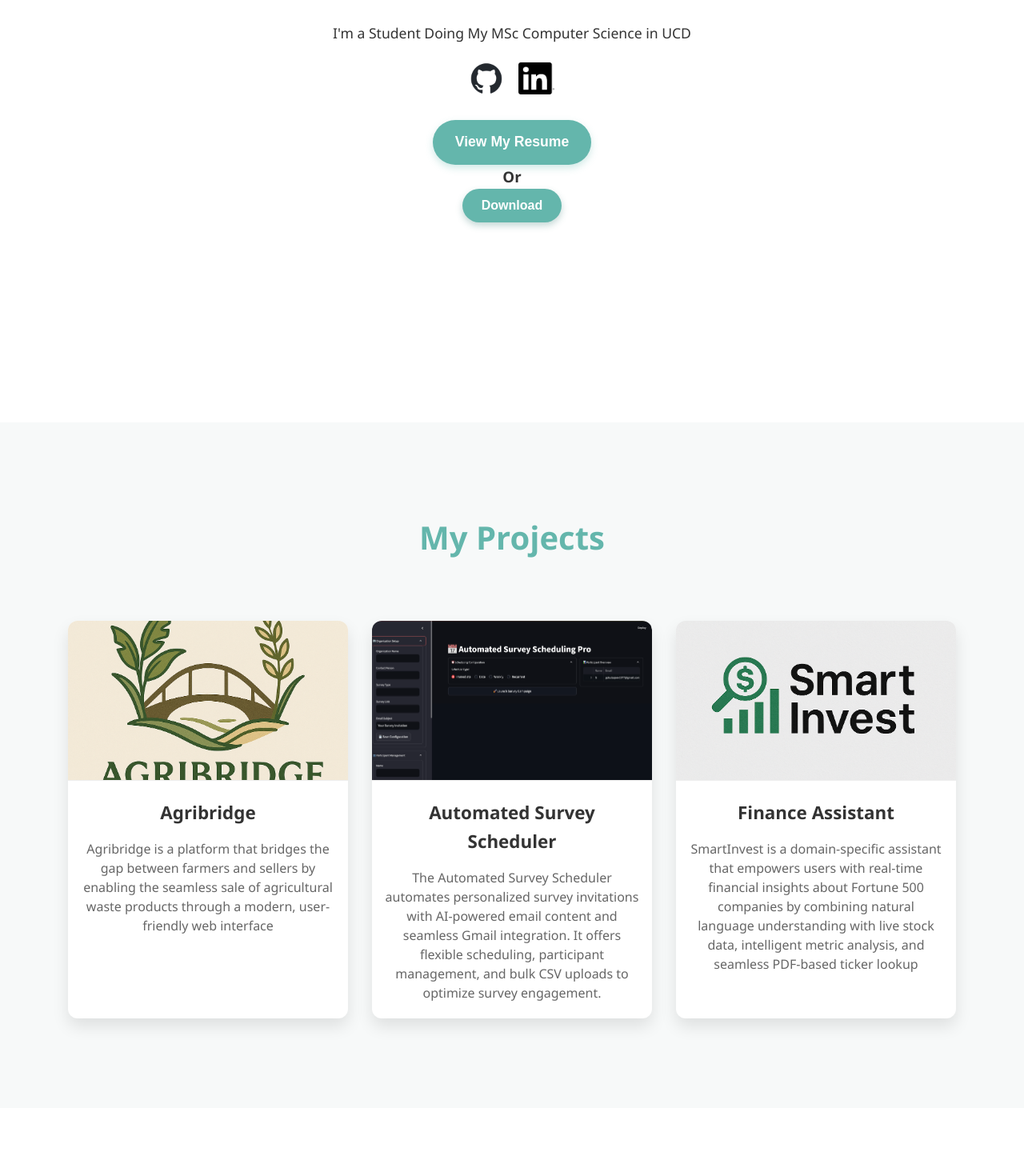
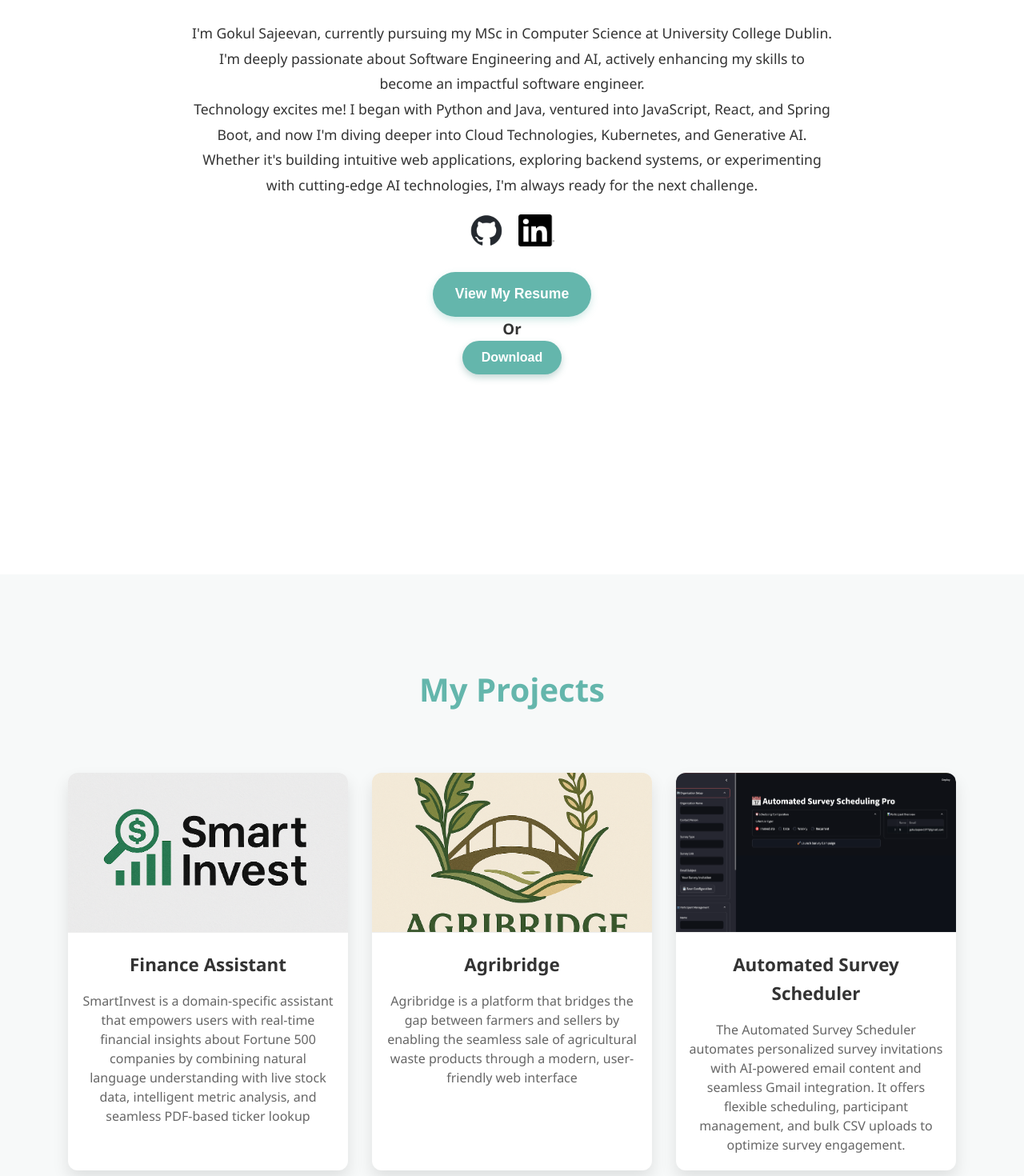
Before and after one commit to Gokulsajeev15/My_Portfolio, a React (Vite) app: page / in a window 1280 px wide. Shown: the part 1120-2590 px from the top of the page at 80% size. Built offline with nearby package versions, Linux system fonts and the light colour scheme.

Commit message:
Updated my resume

```diff
--- a/components/About.jsx
+++ b/components/About.jsx
@@ -6,7 +6,8 @@ function About() {
       <>
         <section id="about" className="about">
             <h1>About Me</h1>
-            <p>I'm a Student Doing My MSc Computer Science in UCD</p>
+            <p>I'm Gokul Sajeevan, currently pursuing my MSc in Computer Science at University College Dublin. I'm deeply passionate about Software Engineering and AI, actively enhancing my skills to become an impactful software engineer.</p>
+            <p>Technology excites me! I began with Python and Java, ventured into JavaScript, React, and Spring Boot, and now I'm diving deeper into Cloud Technologies, Kubernetes, and Generative AI. Whether it's building intuitive web applications, exploring backend systems, or experimenting with cutting-edge AI technologies, I'm always ready for the next challenge.</p>
               <div className="about-links">
                 <a href="https://github.com/Gokulsajeev15" target="_blank" rel="noopener noreferrer">
                     <img src="/My_Portfolio/assets/github-mark.png" alt="GitHub" className="social-icon" />
--- a/components/Projects.jsx
+++ b/components/Projects.jsx
@@ -17,6 +17,13 @@ function ProjectCard({ title, description, image,link }) {
 function Projects() {
 
   const projectData = [
+    {
+      title: 'Finance Assistant',
+      description: "SmartInvest is a domain-specific assistant that empowers users with real-time financial insights about Fortune 500 companies by combining natural language understanding with live stock data, intelligent metric analysis, and seamless PDF-based ticker lookup",
+      image: '/My_Portfolio/assets/Finance assistant.png',
+      link:'https://github.com/Gokulsajeev15/Finance-Assistant'
+
+    },
 
     {
       title: 'Agribridge',
@@ -30,13 +37,6 @@ function Projects() {
       description: 'The Automated Survey Scheduler automates personalized survey invitations with AI-powered email content and seamless Gmail integration. It offers flexible scheduling, participant management, and bulk CSV uploads to optimize survey engagement.',
       image: '/My_Portfolio/assets/Automated_scheduler.png',
       link:'https://github.com/Gokulsajeev15/Automated-Survey_scheduler'
-
-    },
-        {
-      title: 'Finance Assistant',
-      description: "SmartInvest is a domain-specific assistant that empowers users with real-time financial insights about Fortune 500 companies by combining natural language understanding with live stock data, intelligent metric analysis, and seamless PDF-based ticker lookup",
-      image: '/My_Portfolio/assets/Finance assistant.png',
-      link:'https://github.com/Gokulsajeev15/Finance-Assistant'
 
     }
 
```
Also changed, not shown: 1 other file (tests, documents, lock files or other folders).
